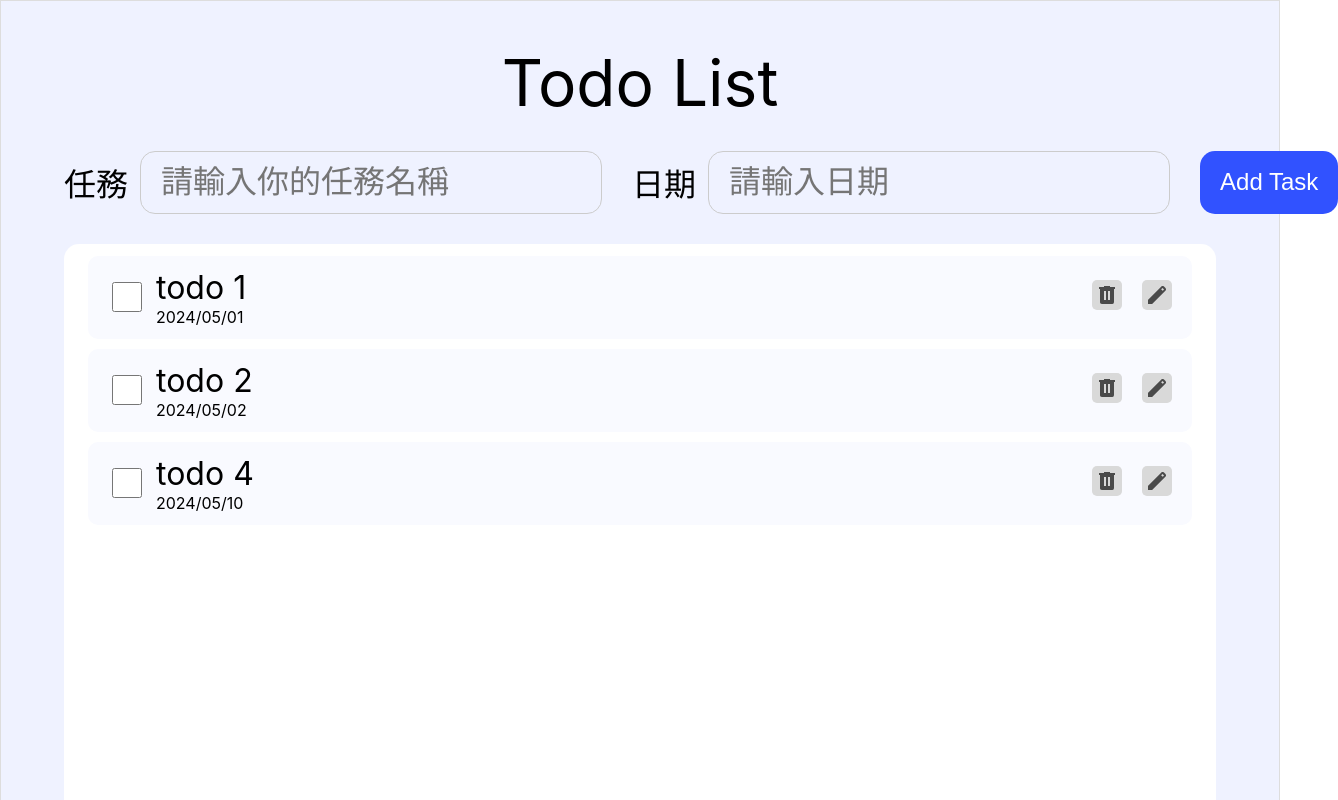
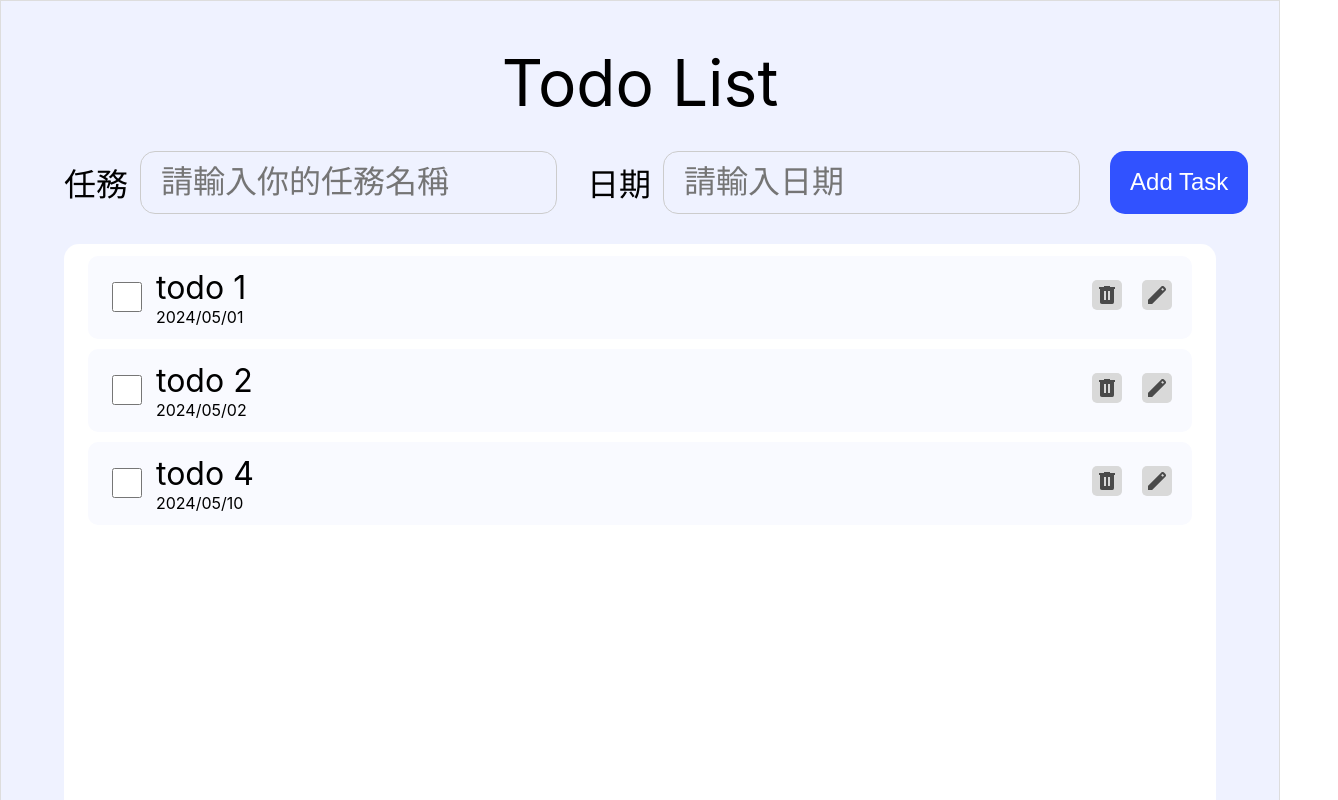
Before and after one commit to Musukeki/react_todoList, a React (Create React App) app: page / in a window 1280 px wide. Shown: the top 800 px of the page, 1338 px wide, since content can reach past the window. Built offline with nearby package versions, Linux system fonts and the light colour scheme.

Commit message:
add style

```diff
--- a/src/InputGroups/InputGroup.tsx
+++ b/src/InputGroups/InputGroup.tsx
@@ -34,6 +34,7 @@ const StyledInputGroup = styled.div`
     white-space: nowrap;
   }
   input {
+    max-width: 375px;
     padding: 12px 20px;
     border-radius: 15px;
     border: 1px solid #ccc;
```
